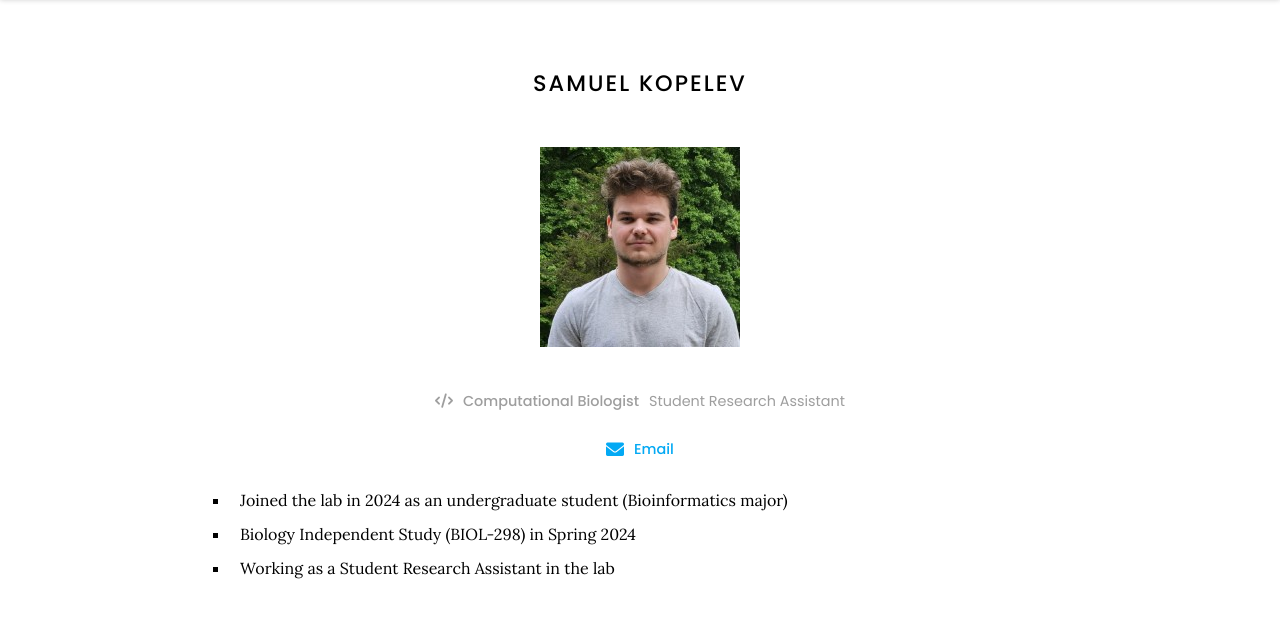
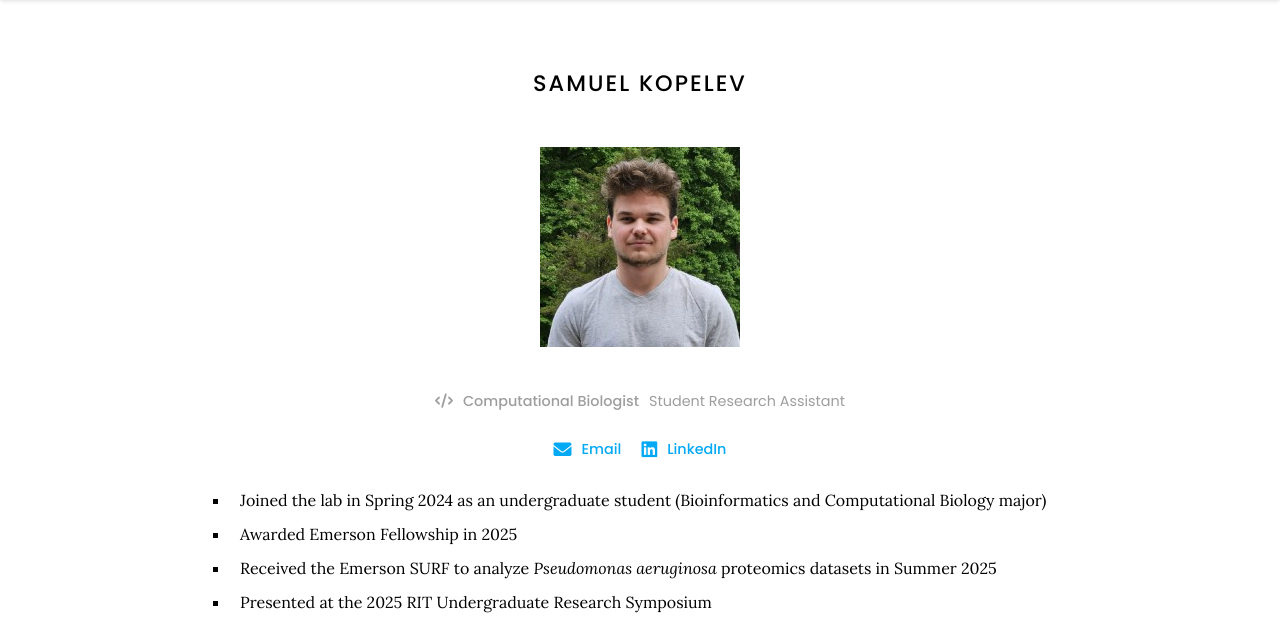
Before and after one commit to Schulze-lab/Schulze-lab-website, a Jekyll site: the page built from _members/samuel_kopelev.md, in a window 1280 px wide. Shown: the part 135-761 px from the top of the page. Built offline with Jekyll 4.4.1, drawn with Linux system fonts in a browser that asks for light colours; some of the changed text lies outside the part shown.

Commit message:
updated members

```diff
--- a/_members/samuel_kopelev.md
+++ b/_members/samuel_kopelev.md
@@ -8,8 +8,14 @@ aliases:
   - S. Kopelev
 links:
   email: slk1379@g.rit.edu
+  linkedin: samuelkopelev
 ---
 
-- Joined the lab in 2024 as an undergraduate student (Bioinformatics major)
-- Biology Independent Study (BIOL-298) in Spring 2024
-- Working as a Student Research Assistant in the lab
+- Joined the lab in Spring 2024 as an undergraduate student (Bioinformatics and Computational Biology major)
+- Awarded Emerson Fellowship in 2025
+- Received the Emerson SURF to analyze <i>Pseudomonas aeruginosa</i> proteomics datasets in Summer 2025
+- Presented at the 2025 RIT Undergraduate Research Symposium
+- Gave a presentation at the 2025 Annual Meeting of the NY Chromatography & Mass Spectrometry Discussion Group
+- Awarded David A. Lawlor Service Scholarship in 2026
+- Analyzed <i>Pseudomonas aeruginosa</i> proteomics datasets and quantified pyocyanin production to assess bacterial intercellular signaling during a Summer 2026 co-op
+- Co-authored 2026 JBC Publication: “Characterization of aliA and aliB deletion mutants reveals a dominant role of AliA in Haloferax volcanii lipoprotein lipidation” https://doi.org/10.1016/j.jbc.2026.113477
```
